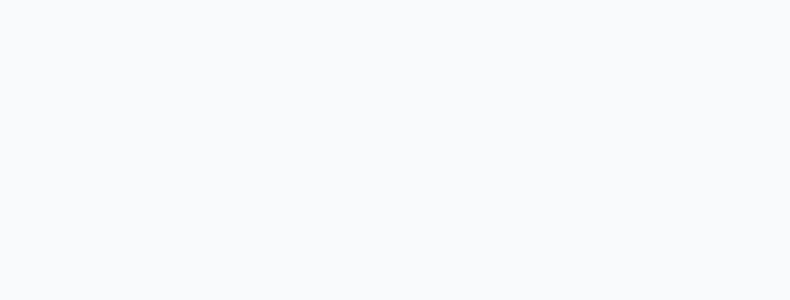
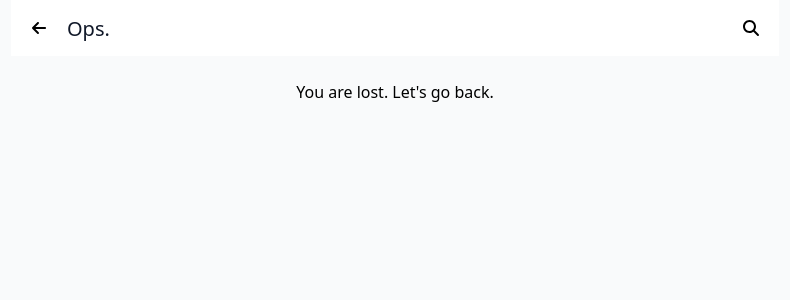
Before and after one commit to andriannus/tmdb-react, a React (Vite) app: page /404 in a window 1280 px wide. Before the commit this address had no page. Shown: the top 300 px of the page, without its empty margins (245-1035 px from the left). Built offline with nearby package versions, Linux system fonts and the light colour scheme.

Commit message:
feat: handle route not found

```diff
--- /dev/null
+++ b/src/package/standalone/not-found/index.ts
@@ -0,0 +1 @@
+export { default as NotFound } from './not-found';
--- /dev/null
+++ b/src/package/standalone/not-found/not-found.tsx
@@ -0,0 +1,20 @@
+import { AppBar } from '#/components/app-bar';
+import { AppBarBackButton } from '#/components/app-bar/app-bar-back-button';
+import { AppBarTitle } from '#/components/app-bar/app-bar-title';
+
+function NotFound() {
+  return (
+    <>
+      <AppBar showSearch>
+        <AppBarBackButton to="/" />
+        <AppBarTitle>Ops.</AppBarTitle>
+      </AppBar>
+
+      <main>
+        <p className="text-center">You are lost. Let's go back.</p>
+      </main>
+    </>
+  );
+}
+
+export default NotFound;
--- a/src/router.tsx
+++ b/src/router.tsx
@@ -19,12 +19,22 @@ const Search = lazy(() =>
   })),
 );
 
+const NotFound = lazy(() =>
+  import('./package/standalone/not-found').then((module) => ({
+    default: module.NotFound,
+  })),
+);
+
 function Router() {
   return (
     <BrowserRouter>
       <Routes>
+        <Route path="*" element={<Navigate to="/404" replace />} />
+
         <Route path="/" element={<LayoutDefault />}>
           <Route index element={<Navigate to="/movies" replace />} />
+
+          <Route path="404" element={<NotFound />} />
 
           <Route path="movies">
             <Route index element={<Movies />} />
```
